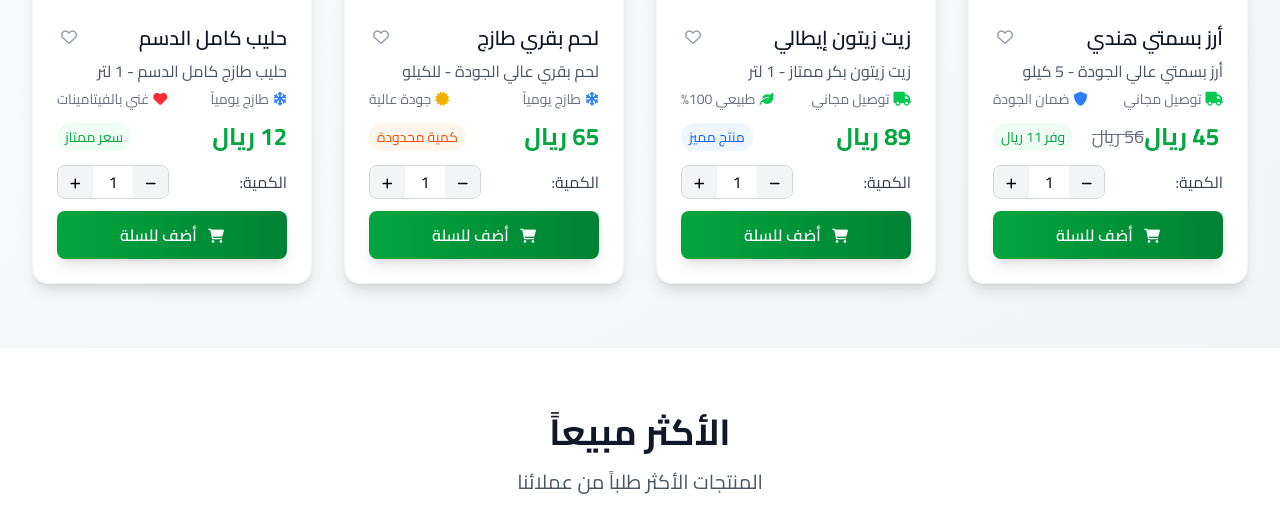
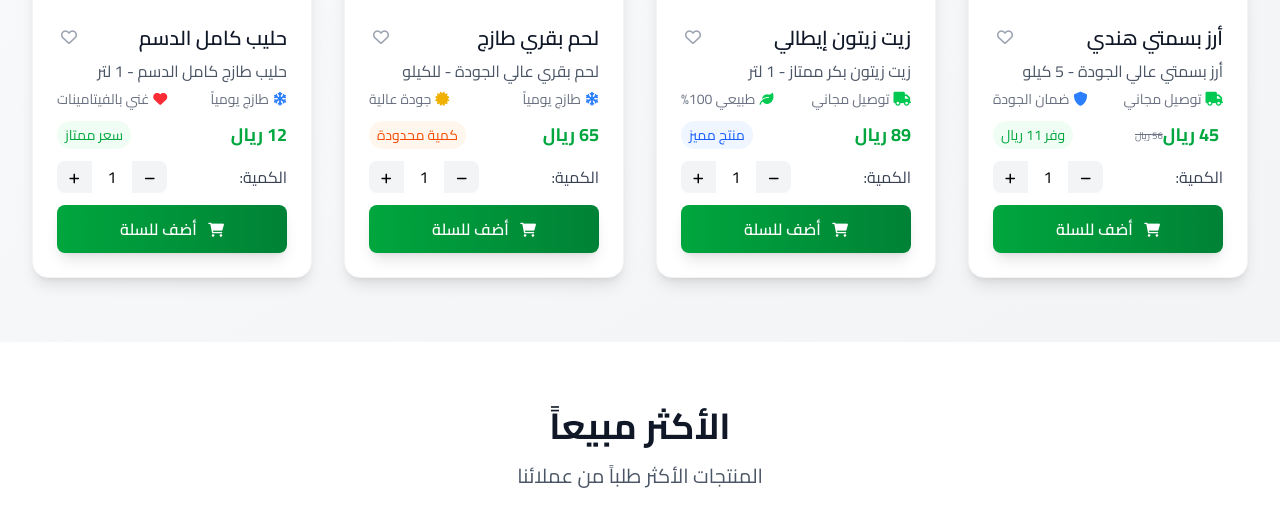
Before and after one commit to MohammedTuaymah/tailwind_superMarket_Theme, a website: page docs/index2.html in a window 1280 px wide. Shown: the part 2066-2583 px from the top of the page. Drawn offline with nearby package versions, Linux system fonts and the light colour scheme.

Commit message:
cart-font-size

```diff
--- a/docs/index2.html
+++ b/docs/index2.html
@@ -1078,8 +1078,8 @@
                         <!-- Price -->
                         <div class="flex items-center justify-between mb-3">
                             <div class="flex items-center space-x-1 space-x-reverse">
-                                <span class="text-lg md:text-2xl font-bold text-green-600">45 ريال</span>
-                                <span class="text-xs md:text-lg text-gray-500 line-through">56 ريال</span>
+                                <span class="text-lg md:text-1xl font-bold text-green-600">45 ريال</span>
+                                <span class="text-xs md:text-lg text-gray-500 line-through" style="font-size: 0.6rem;">56 ريال</span>
                             </div>
                             <div class="text-xs md:text-sm text-green-600 font-medium bg-green-50 px-2 py-1 rounded-full whitespace-nowrap">
                                 وفر 11 ريال
@@ -1089,7 +1089,7 @@
                         <!-- Quantity Selector -->
                         <div class="flex items-center justify-between mb-3">
                             <span class="text-xs md:text-base font-medium text-gray-700">الكمية:</span>
-                            <div class="flex items-center border border-gray-300 rounded-lg overflow-hidden">
+                            <div class="flex items-center rounded-lg overflow-hidden">
                                 <button class="quantity-btn bg-gray-100 hover:bg-gray-200 px-2 md:px-3 py-1 transition-colors" onclick="changeQuantity(this, -1)">
                                     <i class="fas fa-minus text-xs"></i>
                                 </button>
@@ -1154,7 +1154,7 @@
                         <!-- Price -->
                         <div class="flex items-center justify-between mb-3">
                             <div class="flex items-center space-x-1 space-x-reverse">
-                                <span class="text-lg md:text-2xl font-bold text-green-600">89 ريال</span>
+                                <span class="text-lg md:text-1xl font-bold text-green-600">89 ريال</span>
                             </div>
                             <div class="text-xs md:text-sm text-blue-600 font-medium bg-blue-50 px-2 py-1 rounded-full whitespace-nowrap">
                                 منتج مميز
@@ -1164,7 +1164,7 @@
                         <!-- Quantity Selector -->
                         <div class="flex items-center justify-between mb-3">
                             <span class="text-xs md:text-base font-medium text-gray-700">الكمية:</span>
-                            <div class="flex items-center border border-gray-300 rounded-lg overflow-hidden">
+                            <div class="flex items-center rounded-lg overflow-hidden">
                                 <button class="quantity-btn bg-gray-100 hover:bg-gray-200 px-2 md:px-3 py-1 transition-colors" onclick="changeQuantity(this, -1)">
                                     <i class="fas fa-minus text-xs"></i>
                                 </button>
@@ -1229,7 +1229,7 @@
                         <!-- Price -->
                         <div class="flex items-center justify-between mb-3">
                             <div class="flex items-center space-x-1 space-x-reverse">
-                                <span class="text-lg md:text-2xl font-bold text-green-600">65 ريال</span>
+                                <span class="text-lg md:text-1xl font-bold text-green-600">65 ريال</span>
                             </div>
                             <div class="text-xs md:text-sm text-orange-600 font-medium bg-orange-50 px-2 py-1 rounded-full whitespace-nowrap">
                                 كمية محدودة
@@ -1239,7 +1239,7 @@
                         <!-- Quantity Selector -->
                         <div class="flex items-center justify-between mb-3">
                             <span class="text-xs md:text-base font-medium text-gray-700">الكمية:</span>
-                            <div class="flex items-center border border-gray-300 rounded-lg overflow-hidden">
+                            <div class="flex items-center rounded-lg overflow-hidden">
                                 <button class="quantity-btn bg-gray-100 hover:bg-gray-200 px-2 md:px-3 py-1 transition-colors" onclick="changeQuantity(this, -1)">
                                     <i class="fas fa-minus text-xs"></i>
                                 </button>
@@ -1301,7 +1301,7 @@
                         <!-- Price -->
                         <div class="flex items-center justify-between mb-3">
                             <div class="flex items-center space-x-1 space-x-reverse">
-                                <span class="text-lg md:text-2xl font-bold text-green-600">12 ريال</span>
+                                <span class="text-lg md:text-1xl font-bold text-green-600">12 ريال</span>
                             </div>
                             <div class="text-xs md:text-sm text-green-600 font-medium bg-green-50 px-2 py-1 rounded-full whitespace-nowrap">
                                 سعر ممتاز
@@ -1311,7 +1311,7 @@
                         <!-- Quantity Selector -->
                         <div class="flex items-center justify-between mb-3">
                             <span class="text-xs md:text-base font-medium text-gray-700">الكمية:</span>
-                            <div class="flex items-center border border-gray-300 rounded-lg overflow-hidden">
+                            <div class="flex items-center rounded-lg overflow-hidden">
                                 <button class="quantity-btn bg-gray-100 hover:bg-gray-200 px-2 md:px-3 py-1 transition-colors" onclick="changeQuantity(this, -1)">
                                     <i class="fas fa-minus text-xs"></i>
                                 </button>
```
